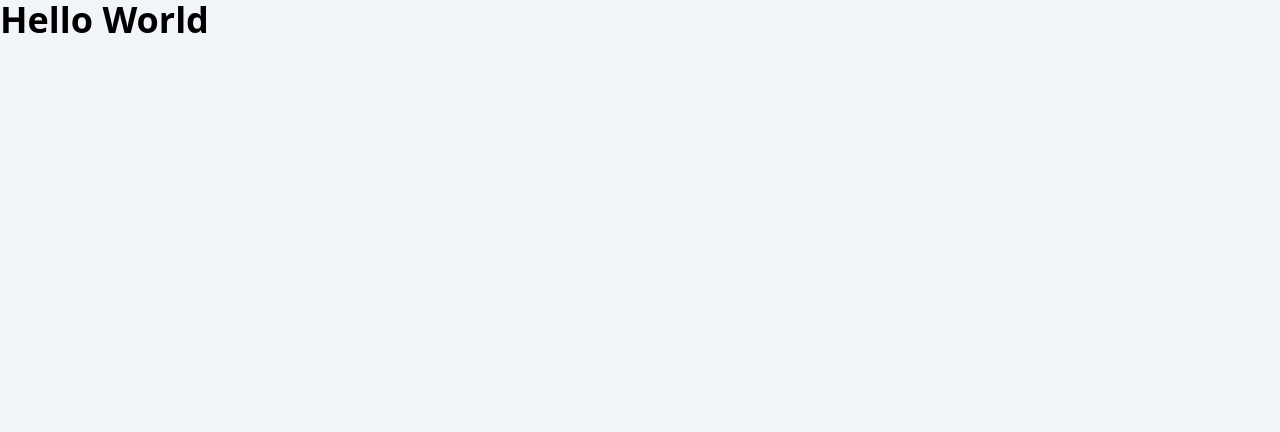
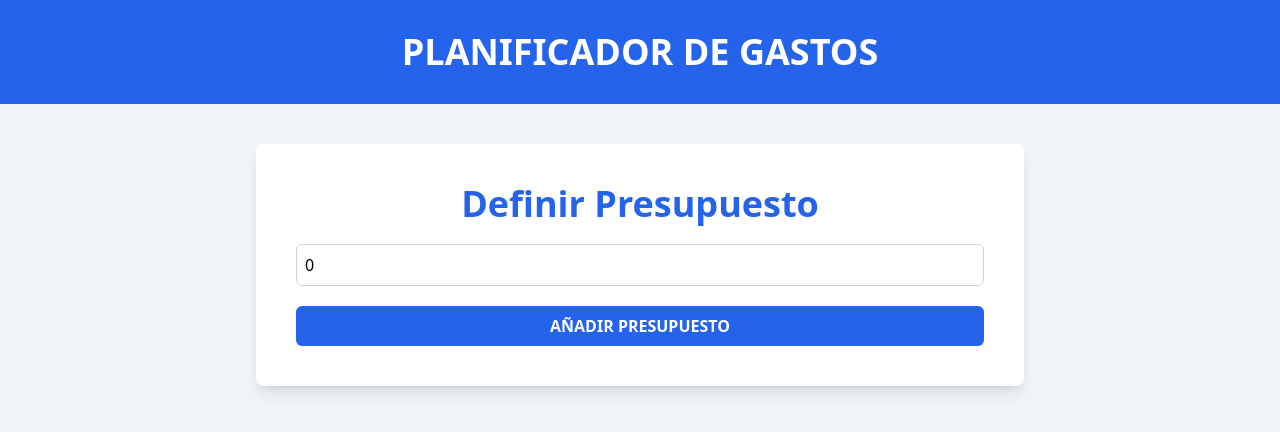
Before and after one commit to be-tho/control-de-gastos, a React (Vite) app: page / in a window 1280 px wide. Shown: the top 432 px of the page. Built offline with nearby package versions, Linux system fonts and the light colour scheme.

Commit message:
component form

```diff
--- a/src/App.tsx
+++ b/src/App.tsx
@@ -1,8 +1,16 @@
+import BudgetForm from "./components/BudgetForm"
 
 function App() {
   return (
     <>
-      <h1 className="text-4xl font-bold">Hello World</h1>
+      <header className="bg-blue-600 py-8 mx-h-872">
+        <h1 className="uppercase text-center font-black text-4xl text-white">
+          Planificador de Gastos
+        </h1>
+      </header>
+      <div className="max-w-3xl mx-auto bg-white shadow-lg rounded-lg mt-10 p-10">
+        <BudgetForm />
+      </div>
     </>
   )
 }
--- /dev/null
+++ b/src/components/BudgetForm.tsx
@@ -0,0 +1,33 @@
+import { useState } from "react"
+
+export default function BudgetForm() {
+    const [budget, setBudget] = useState(0)
+
+    const handleChange = (e : React.ChangeEvent<HTMLInputElement>) => {
+        setBudget(Number(e.target.value))
+    }
+
+  return (
+    <form className="space-y-5">
+        <div className="flex flex-col space-y-5">
+            <label htmlFor="budget" className="text-4xl text-blue-600 text-center font-bold">
+                Definir Presupuesto
+            </label>
+            <input
+                id="budget"
+                type="number"
+                className="w-full bg-white p-2 border border-gray-300 rounded-md"
+                placeholder="Añade tu presupuesto"
+                name="budget"
+                value={budget}
+                onChange={handleChange}
+            />
+        </div>
+        <input
+            type="submit"
+            value="Añadir Presupuesto"
+            className="bg-blue-600 hover:bg-blue-700 cursor-pointer text-white w-full p-2 font-black uppercase rounded-md"
+        />
+    </form>
+  )
+}
```
